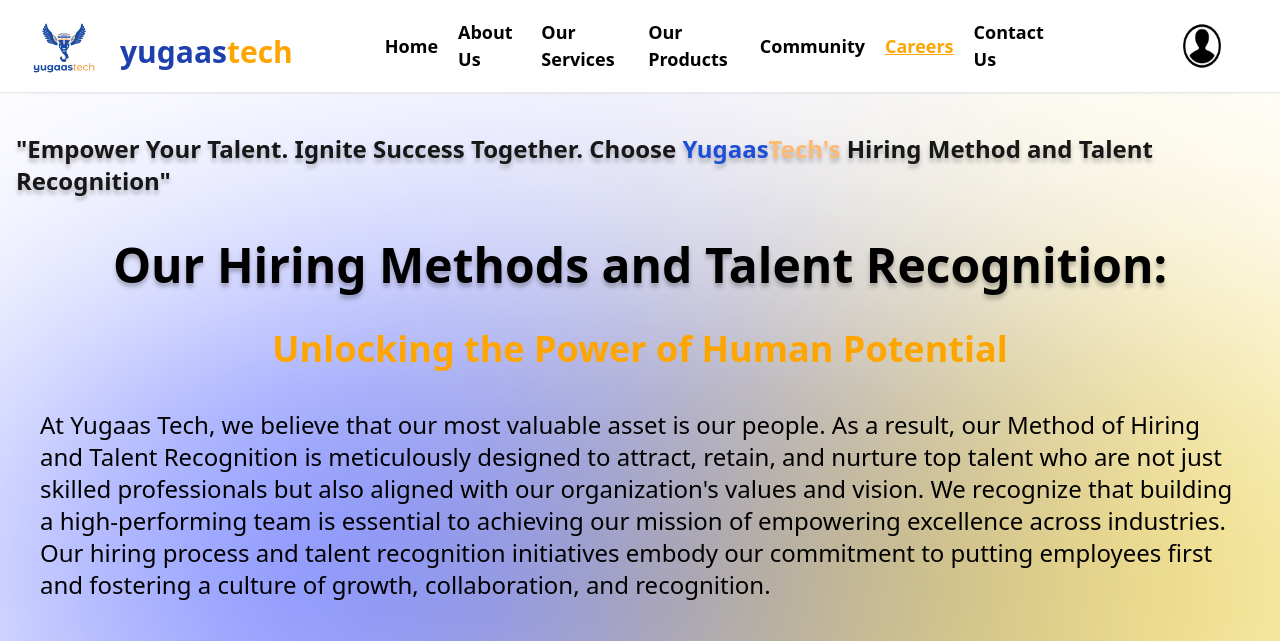
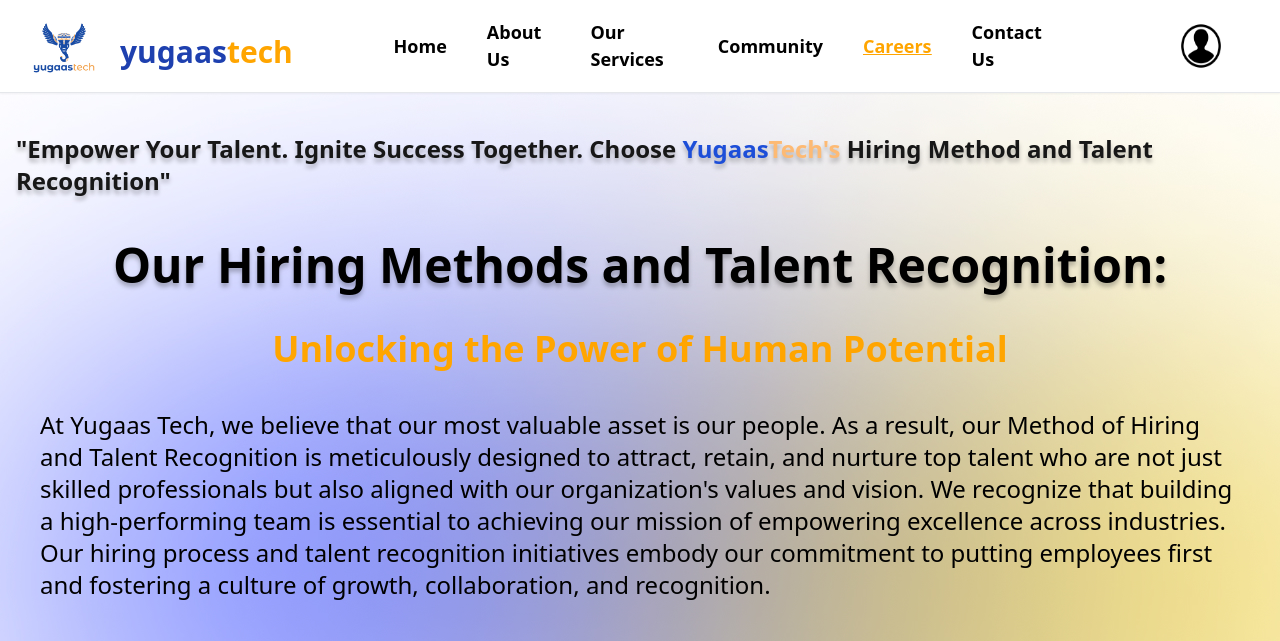
Before and after one commit to vishalmet/yugaastech_, a Django app: page /Career/ in a window 1280 px wide. Shown: the top 641 px of the page. Run offline with Django 4.2, Linux system fonts and the light colour scheme; style sheets or scripts are compiled from the project's sources.

Commit message:
updated the navbar

```diff
--- a/templates/Hom1.html
+++ b/templates/Hom1.html
@@ -24,11 +24,10 @@
                 <p class=" hidden lg:inline font-bold text-3xl text-blue-800 ">yugaas<span class=" font-bold" style="color: #FFA500;">tech</span></p>
             </div>
             <!-- middle -->
-            <ul class="flex  items-center space-x-5 font-bold cursor-pointer text-[18px] ">
+            <ul class="flex  items-center space-x-10 font-bold cursor-pointer text-[18px] ">
                 <li class="underline hover:scale-110 transition-shadow duration-150 ease-out " style="color: #FFA500;"><a href="../Home">Home</a></li>
                 <li><a href="../About"> About Us</a></li>
                 <li><a href="../OurServices">Our Services</a></li>
-                <li class="hidden md:inline">Our Products</li>
                 <li class="hidden md:inline">Community</li>
                 <li><a href="../Career">Careers</a></li>
                 <li>Contact Us</li>
--- a/templates/aboutus.html
+++ b/templates/aboutus.html
@@ -21,12 +21,11 @@
                 <p class=" hidden lg:inline font-bold text-3xl text-blue-800 ">yugaas<span class=" font-bold" style="color: #FFA500;">tech</span></p>
             </div>
             <!-- middle -->
-            <ul class="flex  items-center space-x-5 font-bold cursor-pointer text-[18px] ">
+            <ul class="flex  items-center space-x-10 font-bold cursor-pointer text-[18px] ">
                 <li><a href="../Home">Home</a></li>
                 <li class="underline hover:scale-110 transition-shadow duration-150 ease-out " style="color: #FFA500;"><a href="../About"> About Us</a></li>
                 <li><a href="../OurServices">Our Services</a></li>
                 <li class="hidden md:inline">Our Products</li>
-                <li class="hidden md:inline">Community</li>
                 <li><a href="../Career">Careers</a></li>
                 <li>Contact Us</li>
             </ul>
--- a/templates/career.html
+++ b/templates/career.html
@@ -18,11 +18,11 @@
                 <p class=" hidden lg:inline font-bold text-3xl text-blue-800 ">yugaas<span class=" font-bold" style="color: #FFA500;">tech</span></p>
             </div>
             <!-- middle -->
-            <ul class="flex  items-center space-x-5 font-bold cursor-pointer text-[18px] ">
+            <ul class="flex  items-center space-x-10 font-bold cursor-pointer text-[18px] ">
                 <li><a href="../Home">Home</a></li>
                 <li><a href="../About"> About Us</a></li>
                 <li><a href="../OurServices">Our Services</a></li>
-                <li class="hidden md:inline">Our Products</li>
+
                 <li class="hidden md:inline">Community</li>
                 <li class="underline hover:scale-110 transition-shadow duration-150 ease-out " style="color: #FFA500;"><a href="../Career">Careers</a></li>
                 <li>Contact Us</li>
--- a/templates/cybersecurityservices.html
+++ b/templates/cybersecurityservices.html
@@ -15,11 +15,10 @@
                 <p class=" hidden lg:inline font-bold text-3xl text-blue-800 ">yugaas<span class=" font-bold" style="color: #FFA500;">tech</span></p>
             </div>
             <!-- middle -->
-            <ul class="flex  items-center space-x-5 font-bold cursor-pointer text-[18px] ">
+            <ul class="flex  items-center space-x-10 font-bold cursor-pointer text-[18px] ">
                 <li><a href="../Home">Home</a></li>
                 <li><a href="../About"> About Us</a></li>
                 <li class="underline hover:scale-110 transition-shadow duration-150 ease-out " style="color: #FFA500;"><a href="../OurServices">Our Services</a></li>
-                <li class="hidden md:inline">Our Products</li>
                 <li class="hidden md:inline">Community</li>
                 <li>Careers</li>
                 <li>Contact Us</li>
--- a/templates/humanresource.html
+++ b/templates/humanresource.html
@@ -15,11 +15,11 @@
                 <p class=" hidden lg:inline font-bold text-3xl text-blue-800 ">yugaas<span class=" font-bold" style="color: #FFA500;">tech</span></p>
             </div>
             <!-- middle -->
-            <ul class="flex  items-center space-x-5 font-bold cursor-pointer text-[18px] ">
+            <ul class="flex  items-center space-x-10 font-bold cursor-pointer text-[18px] ">
                 <li><a href="../Home">Home</a></li>
                 <li><a href="../About"> About Us</a></li>
                 <li class="underline hover:scale-110 transition-shadow duration-150 ease-out " style="color: #FFA500;"><a href="../OurServices">Our Services</a></li>
-                <li class="hidden md:inline">Our Products</li>
+
                 <li class="hidden md:inline">Community</li>
                 <li>Careers</li>
                 <li>Contact Us</li>
--- a/templates/learningacademy.html
+++ b/templates/learningacademy.html
@@ -15,11 +15,11 @@
                 <p class=" hidden lg:inline font-bold text-3xl text-blue-800 ">yugaas<span class=" font-bold" style="color: #FFA500;">tech</span></p>
             </div>
             <!-- middle -->
-            <ul class="flex  items-center space-x-5 font-bold cursor-pointer text-[18px] ">
+            <ul class="flex  items-center space-x-10 font-bold cursor-pointer text-[18px] ">
                 <li><a href="../Home">Home</a></li>
                 <li><a href="../About"> About Us</a></li>
                 <li class="underline hover:scale-110 transition-shadow duration-150 ease-out " style="color: #FFA500;"><a href="../OurServices">Our Services</a></li>
-                <li class="hidden md:inline">Our Products</li>
+
                 <li class="hidden md:inline">Community</li>
                 <li>Careers</li>
                 <li>Contact Us</li>
--- a/templates/ourservices.html
+++ b/templates/ourservices.html
@@ -20,11 +20,10 @@
                 <p class=" hidden lg:inline font-bold text-3xl text-blue-800 ">yugaas<span class=" font-bold" style="color: #FFA500;">tech</span></p>
             </div>
             <!-- middle -->
-            <ul class="flex  items-center space-x-5 font-bold cursor-pointer text-[18px] ">
+            <ul class="flex  items-center space-x-10 font-bold cursor-pointer text-[18px] ">
                 <li><a href="../Home">Home</a></li>
                 <li><a href="../About"> About Us</a></li>
                 <li class="underline hover:scale-110 transition-shadow duration-150 ease-out " style="color: #FFA500;"><a href="../OurServices">Our Services</a></li>
-                <li class="hidden md:inline">Our Products</li>
                 <li class="hidden md:inline">Community</li>
                 <li><a href="../Career">Careers</a></li>
                 <li>Contact Us</li>
--- a/templates/technologyservices.html
+++ b/templates/technologyservices.html
@@ -15,11 +15,11 @@
                 <p class=" hidden lg:inline font-bold text-3xl text-blue-800 ">yugaas<span class=" font-bold" style="color: #FFA500;">tech</span></p>
             </div>
             <!-- middle -->
-            <ul class="flex  items-center space-x-5 font-bold cursor-pointer text-[18px] ">
+            <ul class="flex  items-center space-x-10 font-bold cursor-pointer text-[18px] ">
                 <li><a href="../Home">Home</a></li>
                 <li><a href="../About"> About Us</a></li>
                 <li class="underline hover:scale-110 transition-shadow duration-150 ease-out " style="color: #FFA500;"><a href="../OurServices">Our Services</a></li>
-                <li class="hidden md:inline">Our Products</li>
+
                 <li class="hidden md:inline">Community</li>
                 <li>Careers</li>
                 <li>Contact Us</li>
```
